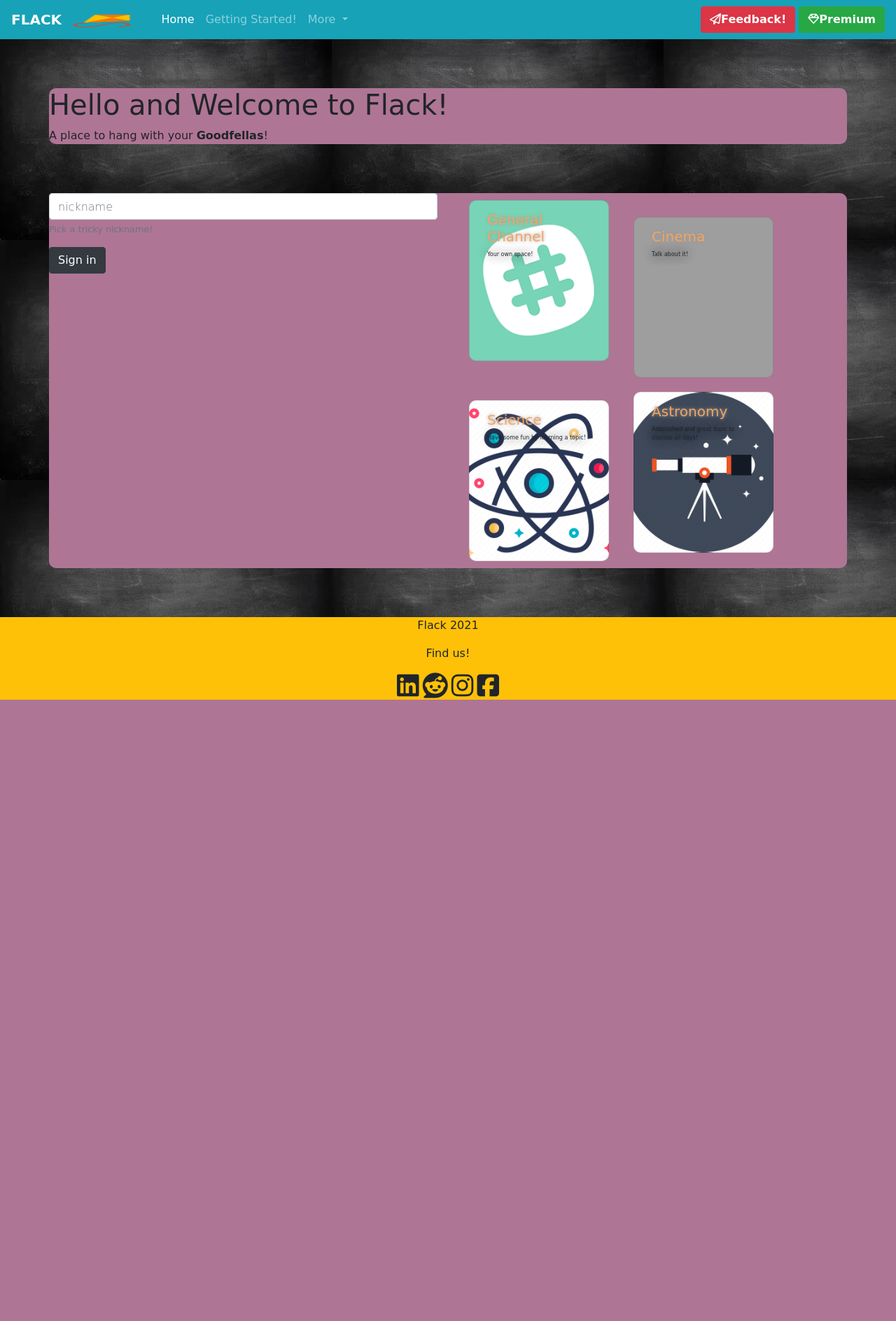
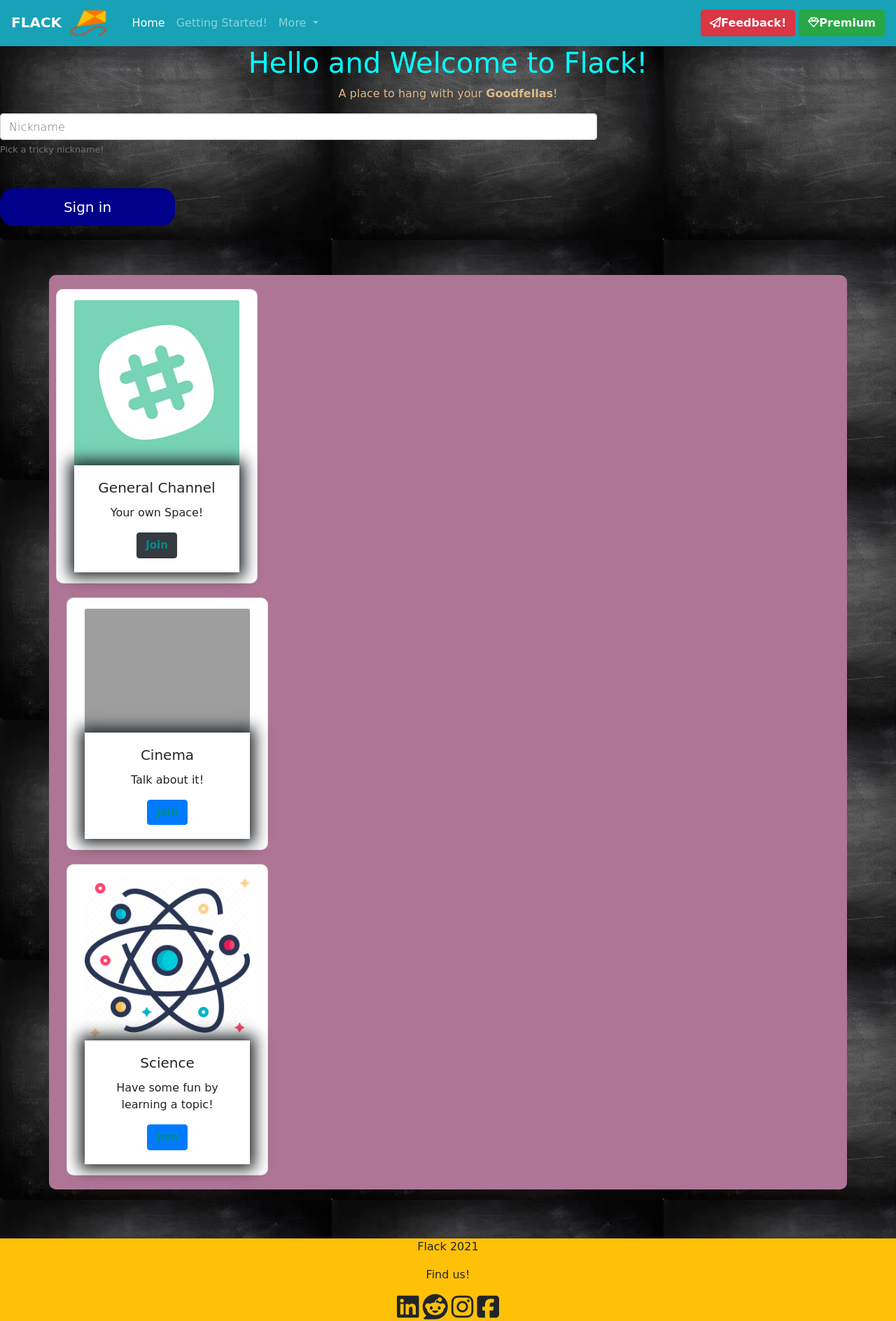
Before and after one commit to MajorTom97/cs50w-project2, a Flask app: page / in a window 1280 px wide. Shown: the whole page at 70% size. Before the commit the page ends 1000 px from the top, so only its background shows below. Run offline with Flask 2, Linux system fonts and the light colour scheme; some libraries are stand-ins or nearby versions; some web fonts are replaced; grey boxes are pictures that could not be loaded.

Commit message:
ich habe nichts

```diff
--- a/application.py
+++ b/application.py
@@ -116,4 +116,4 @@ def join_on():
     print("--------")
 
 if __name__=="__main__":
-    socketio.run(app)
+    socketio.run(app, debug=True)
--- a/static/styles/style.css
+++ b/static/styles/style.css
@@ -2,6 +2,67 @@
   margin: 0;
   padding: 0;
   font-family: 'Rampart One', cursive;
+}
+
+.button_signin {
+  width: 250px;
+  color: white;
+  font-size: 20px;
+  padding: 12px 0;
+  background: darkblue;
+  border: 0;
+  border-radius: 20px;
+  outline: none;
+  margin-top: 30px;
+}
+
+.button_signin:hover {
+  -webkit-transition: purple;
+  transition: purple;
+}
+
+.card {
+  margin: 20px 10px;
+  border-radius: 10px;
+  padding: 15px 25px;
+  -webkit-box-sizing: border-box;
+          box-sizing: border-box;
+  background-position: center;
+  background-size: cover;
+  -webkit-transition: -webkit-transform 0.5s;
+  transition: -webkit-transform 0.5s;
+  transition: transform 0.5s;
+  transition: transform 0.5s, -webkit-transform 0.5s;
+  text-align: center;
+  -webkit-text-emphasis-color: purple;
+          text-emphasis-color: purple;
+}
+
+.card-body {
+  -webkit-box-shadow: 0 0 20px 7px;
+          box-shadow: 0 0 20px 7px;
+}
+
+.card-body a {
+  color: darkcyan;
+  text-decoration: none;
+  font-size: 15px;
+  margin-top: auto;
+  font-weight: 600;
+}
+
+.card-body a:hover {
+  color: darkorchid;
+  text-decoration: none;
+}
+
+.card:hover {
+  -webkit-transform: translateY(-10px);
+          transform: translateY(-10px);
+}
+
+.container-section {
+  text-align: center;
 }
 
 body {
@@ -15,16 +76,16 @@ body {
   border-radius: 10px;
 }
 
-.footer {
-  background-color: orange;
-  background-position: center;
-  background-size: cover;
-}
-
 .profile-image {
   width: 50px;
   height: 50px;
   border-radius: 40px;
+}
+
+.footer {
+  background-color: orange;
+  background-position: bottom;
+  background-size: cover;
 }
 
 .settings-tray {
@@ -43,8 +104,8 @@ body {
 
 .settings-tray--right i {
   margin-top: 10px;
-  font-size: 25px;
-  color: grey;
+  font-size: 20px;
+  color: brown;
   margin-left: 14px;
   -webkit-transition: .3s;
   transition: .3s;
@@ -62,7 +123,7 @@ body {
 
 .search-box .input-wrapper {
   background: #4FB477;
-  border-radius: 50px;
+  border-radius: 20px;
 }
 
 .search-box .input-wrapper i {
@@ -73,32 +134,32 @@ body {
 
 input {
   border: none;
-  border-radius: 30px;
+  border-radius: 20px;
   width: 80%;
 }
 
 input::-webkit-input-placeholder {
-  color: #52FFEE;
+  color: darkred;
   font-weight: 300;
-  margin-left: 20px;
+  margin-left: 40px;
 }
 
 input:-ms-input-placeholder {
-  color: #52FFEE;
+  color: darkred;
   font-weight: 300;
-  margin-left: 20px;
+  margin-left: 40px;
 }
 
 input::-ms-input-placeholder {
-  color: #52FFEE;
+  color: darkred;
   font-weight: 300;
-  margin-left: 20px;
+  margin-left: 40px;
 }
 
 input::placeholder {
-  color: #52FFEE;
+  color: darkred;
   font-weight: 300;
-  margin-left: 20px;
+  margin-left: 40px;
 }
 
 input:focus {
@@ -124,108 +185,4 @@ input:focus {
   background: #FFD8BE;
   cursor: pointer;
 }
-
-hr {
-  margin: 5px auto;
-  width: 60%;
-}
-
-.chat-bubble {
-  padding: 10px 14px;
-  background: #A8D5E2;
-  margin: 10px 30px;
-  border-radius: 9px;
-  position: relative;
-  -webkit-animation: fadeIn 1s ease-in;
-          animation: fadeIn 1s ease-in;
-}
-
-.chat-bubble:after {
-  content: '';
-  position: absolute;
-  top: 50%;
-  width: 0;
-  height: 0;
-  border: 20px solid transparent;
-  border-bottom: 0;
-  margin-top: -10px;
-}
-
-.button {
-  width: 180px;
-  color: purple;
-  font-size: 12px;
-  padding: 12px 0;
-  background: #fff;
-  border: 0;
-  border-radius: 20px;
-  outline: none;
-  margin-top: 30px;
-}
-
-hr {
-  margin: 5px auto;
-  width: 60%;
-}
-
-@media screen and (max-width: 992px) {
-  body {
-    background-color: wheat;
-  }
-}
-
-@media screen and (max-width: 600px) {
-  body {
-    background-color: olivedrab;
-  }
-}
-
-.card {
-  width: 200px;
-  height: 230px;
-  display: inline-block;
-  border-radius: 10px;
-  padding: 15px 25px;
-  -webkit-box-sizing: border-box;
-          box-sizing: border-box;
-  cursor: pointer;
-  margin: 10px 15px;
-  background-position: center;
-  background-size: cover;
-  -webkit-transition: -webkit-transform 0.5s;
-  transition: -webkit-transform 0.5s;
-  transition: transform 0.5s;
-  transition: transform 0.5s, -webkit-transform 0.5s;
-}
-
-.card-general {
-  background-image: url(../styles/img/general.png);
-}
-
-.card-cinema {
-  background-image: url(../styles/img/cinema.png);
-}
-
-.card-science {
-  background-image: url(../styles/img/science2.png);
-}
-
-.card-astro {
-  background-image: url(../styles/img/astronomy.png);
-}
-
-.card:hover {
-  -webkit-transform: translateY(-10px);
-          transform: translateY(-10px);
-}
-
-h5 {
-  color: sandybrown;
-  text-shadow: 0 0 5px #999;
-}
-
-.card p {
-  text-shadow: 0 0 15px #000;
-  font-size: 8px;
-}
 /*# sourceMappingURL=style.css.map */
--- a/static/styles/style.scss
+++ b/static/styles/style.scss
@@ -3,6 +3,61 @@ $blue: #FFD8BE;
     margin: 0;
     padding: 0;
     font-family: 'Rampart One', cursive;
+  }
+
+// Base
+
+.button_signin{
+  width: 250px;
+  color: white;
+  font-size: 20px;
+  padding:12px 0;
+  background: darkblue;
+  border:0;
+  border-radius: 20px;
+  outline: none;
+  margin-top: 30px;
+}
+
+.button_signin:hover{
+  transition: purple ;
+}
+
+.card{
+  margin: 20px 10px;
+  border-radius: 10px;
+  padding: 15px 25px;
+  box-sizing: border-box;
+  background-position: center;
+  background-size: cover;
+  transition: transform 0.5s;
+  text-align: center;
+  text-emphasis-color: purple;
+
+}
+
+.card-body{
+  box-shadow: 0 0 20px 7px;
+}
+
+.card-body a{
+  color:darkcyan;
+  text-decoration: none;
+  font-size: 15px;
+  margin-top: auto;
+  font-weight: 600;
+}
+
+.card-body a:hover{
+  color:darkorchid;
+  text-decoration: none;
+}
+.card:hover{
+  transform: translateY(-10px);
+}
+
+.container-section{
+  text-align: center;
 }
 
 // Chat Panel
@@ -16,16 +71,18 @@ body{
   padding: 0;
   border-radius: 10px;
 }
-  .footer{
-    background-color: orange;
-    background-position: center;
-    background-size: cover;
-  }
 
 .profile-image{
   width: 50px;
   height: 50px;
   border-radius: 40px;
+}
+
+.footer{
+  background-color: orange;
+  background-position: bottom;
+  background-size: cover;
+
 }
 
 .settings-tray {
@@ -42,8 +99,8 @@ body{
 
     i {
       margin-top: 10px;
-        font-size: 25px;
-        color: grey;
+      font-size: 20px;
+      color: brown;
       margin-left: 14px;
       transition: .3s;
 
@@ -61,7 +118,7 @@ body{
 
   .input-wrapper {
     background: #4FB477;
-      border-radius: 50px;
+    border-radius: 20px;
 
     i {
       color: #DCFFFD;
@@ -74,13 +131,13 @@ body{
 // Input Search Channel
 input {
   border: none;
-    border-radius: 30px;
+  border-radius: 20px;
   width: 80%;
 
   &::placeholder {
-      color: #52FFEE;
+    color: darkred;
     font-weight: 300;
-      margin-left: 20px;
+    margin-left: 40px;
   }
 
   &:focus {
@@ -105,103 +162,3 @@ body{
     cursor: pointer;
   }
 }
-
-  hr {
-    margin: 5px auto;
-    width: 60%;
-  }
-
-  .chat-bubble {
-    padding: 10px 14px;
-    background: #A8D5E2;
-    margin: 10px 30px;
-    border-radius: 9px;
-    position: relative;
-    animation: fadeIn 1s ease-in;
-
-    &:after {
-      content: '';
-      position: absolute;
-      top: 50%;
-      width: 0;
-      height: 0;
-      border: 20px solid transparent;
-      border-bottom: 0;
-      margin-top: -10px;
-    }
-  }
-
-
-// Base
-  .button{
-    width: 180px;
-    color: purple;
-    font-size: 12px;
-    padding:12px 0;
-    background: #fff;
-    border:0;
-    border-radius: 20px;
-    outline: none;
-    margin-top: 30px;
-  }
-
-  hr{
-    margin: 5px auto;
-    width: 60%;
-  }
-
-  @media screen and (max-width: 992px) {
-    body {
-      background-color: wheat;
-    }
-  }
-
-  @media screen and (max-width: 600px) {
-    body {
-      background-color: olivedrab;
-    }
-  }
-
-  .card{
-    width: 200px;
-    height: 230px;
-    display: inline-block;
-    border-radius: 10px;
-    padding: 15px 25px;
-    box-sizing: border-box;
-    cursor: pointer;
-    margin: 10px 15px;
-    background-position: center;
-    background-size: cover;
-    transition: transform 0.5s;
-  }
-
-  .card-general{
-    background-image: url(../styles/img/general.png);
-  }
-
-  .card-cinema{
-    background-image: url(../styles/img/cinema.png);
-  }
-
-  .card-science{
-    background-image: url(../styles/img/science2.png);
-  }
-
-  .card-astro{
-    background-image: url(../styles/img/astronomy.png);
-  }
-
-  .card:hover{
-    transform: translateY(-10px);
-  }
-
-  h5{
-    color:sandybrown;
-    text-shadow: 0 0 5px #999;
-  }
-
-  .card p{
-    text-shadow: 0 0 15px #000;
-    font-size: 8px;
-  }
--- a/templates/base.html
+++ b/templates/base.html
@@ -6,44 +6,60 @@ Sign in
 
 {% block content %}
 <!-- Bienvenue to Flack -->
-<section class="section">
-    <div class="container">
-        <h1 class="title">
+
+<div class="container-section">
+    <h1 class="title" style="color: aqua;">
     Hello and Welcome to Flack!
     </h1>
-        <p class="subtitle">
+    <p class="subtitle" style="color: burlywood;">
     A place to hang with your <strong>Goodfellas</strong>!
     </p>
 </div>
-    </section>
 
+
+
+<div class="row no-gutters">
+    <div class="col-8">
+        <form action="/chat" method="POST">
+            <div class="form-group">
+                <input type="text" class="form-control" id="nick" name="nickname" placeholder="Nickname">
+                <small class="form-text text-muted">Pick a tricky nickname!</small>
+            </div>
+            <button type="submit" class="button_signin">Sign in</button>
+        </form>
+    </div>
     <div class="container">
         <div class="row">
-        <div class="col">
-        <form action="/chat" method="POST">
-            <div class="form-group">
-              <input type="text" class="form-control" id="nick" name="nickname" placeholder="nickname">
-              <small class="form-text text-muted">Pick a tricky nickname!</small>
+            <div class="col-md-4">
+                <div class="card text-center" style="width: 18rem;">
+                    <img src="../static/styles/img/general.png" class="card-img-top" alt="...">
+                    <div class="card-body">
+                        <h5 class="card-title">General Channel</h5>
+                        <p class="card-text">Your own Space!</p>
+                        <a href="#" class="btn btn-dark">Join</a>
                     </div>
-            <button type="submit" class="btn btn-dark">Sign in</button>
-          </form>
                 </div>
-        <div class="col">
-        <div class="card card-general">
-            <h5>General Channel</h5>
-            <p>Your own space!</p>
+                <div class="col-md-4">
+                    <div class="card text-center" style="width: 18rem;">
+                        <img src="../static/styles/img/cinema.png" class="card-img-top" alt="...">
+                        <div class="card-body">
+                            <h5 class="card-title">Cinema</h5>
+                            <p class="card-text">Talk about it!</p>
+                            <a href="#" class="btn btn-primary">Join</a>
                         </div>
-        <div class="card card-cinema">
-            <h5>Cinema</h5>
-            <p>Talk about it!</p>
                     </div>
-        <div class="card card-science">
-            <h5>Science</h5>
-            <p>Have some fun by learning a topic!</p>
                 </div>
-        <div class="card card-astro">
-            <h5>Astronomy</h5>
-            <p>Astonished and great topic to discuss all days!</p>
+
+                <div class="col-md-4">
+                    <div class="card text-center" style="width: 18rem;">
+                        <img src="../static/styles/img/science2.png" class="card-img-top" alt="...">
+                        <div class="card-body">
+                            <h5 class="card-title">Science</h5>
+                            <p class="card-text">Have some fun by learning a topic!</p>
+                            <a href="#" class="btn btn-primary">Join</a>
+                        </div>
+                    </div>
+                </div>
             </div>
         </div>
     </div>
@@ -51,4 +67,5 @@ Sign in
 
 
 
+
 {% endblock %}
--- a/templates/layout.html
+++ b/templates/layout.html
@@ -13,7 +13,7 @@
 <body>
   <nav class="navbar navbar-expand-lg navbar-dark bg-info">
     <a class="navbar-brand" href="https://freeicons.io"><strong>FLACK</strong>
-        <img src="../static/styles/img/kite-48.png" width="112" height="20">
+        <img src="../static/styles/img/kite-48.png" width="70" height="40">
     </a>
     <button class="navbar-toggler" type="button" data-toggle="collapse" data-target="#navbarSupportedContent" aria-controls="navbarSupportedContent" aria-expanded="false" aria-label="Toggle navigation">
       <span class="navbar-toggler-icon"></span>
```
Also changed, not shown: static/scripts/erase.txt (added, +58 -0 lines), static/scripts/socketio.js (+24 -43 lines), templates/chat.html (+12 -21 lines), 1 other file. Lines whose indentation alone changed are shown as unchanged.
